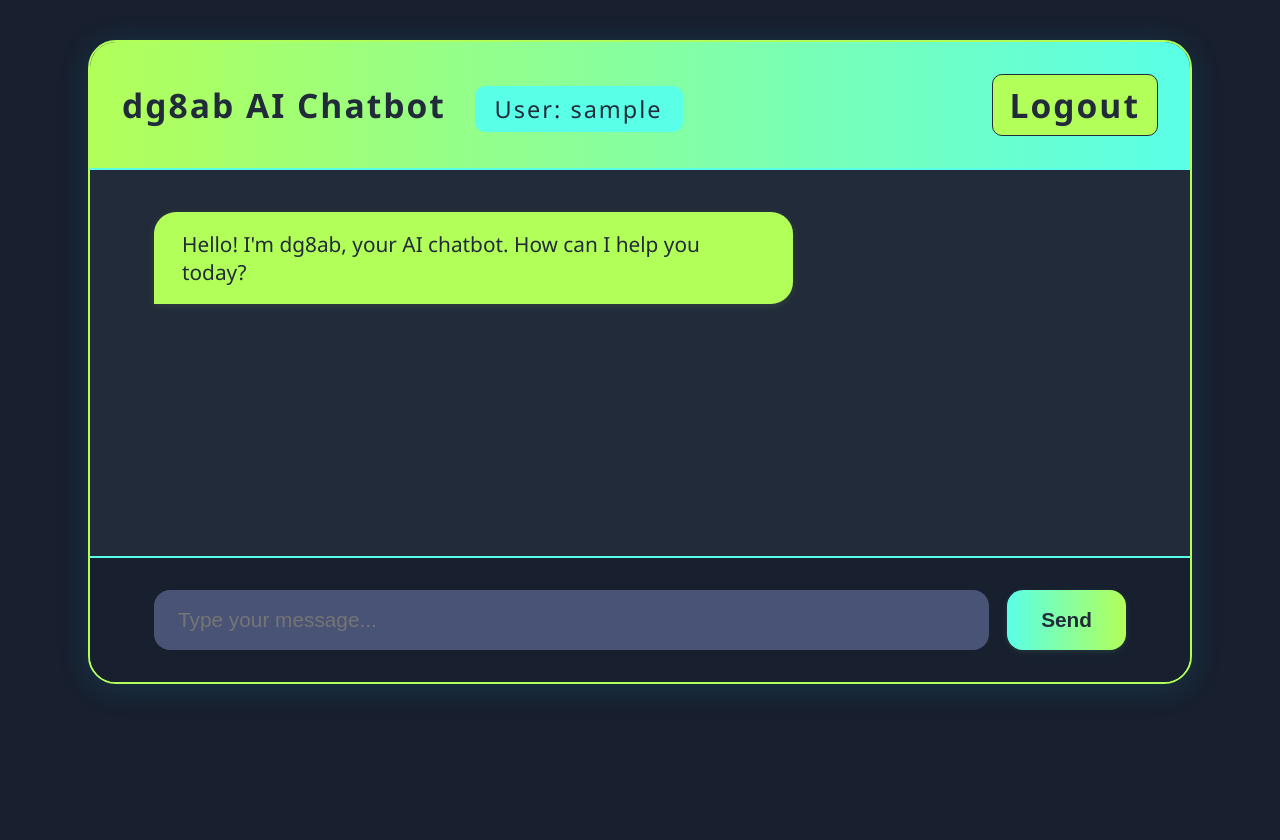
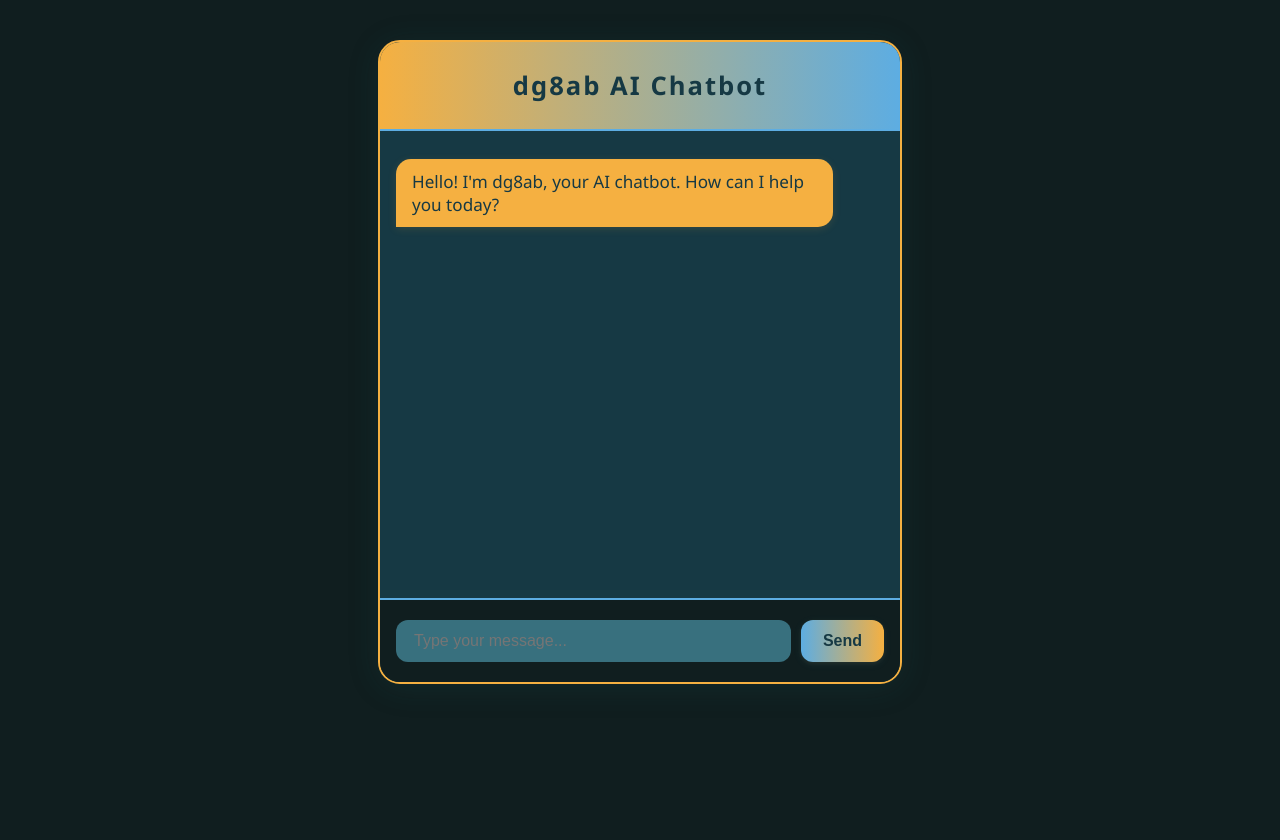
Before and after one commit to DG8AB/juhyljk, a Flask app: page /chat in a window 1280 px wide. After the commit the page ends 684 px from the top, so only its background shows below. Run offline with Flask 3, Linux system fonts and the light colour scheme; the visitor is signed in with stand-in values (Sample User, id 1); data comes from the database, SQL or seed files in the repository; data that the repository does not hold is empty.

Commit message:
Update chat.html

```diff
--- a/templates/chat.html
+++ b/templates/chat.html
@@ -2,91 +2,69 @@
 <html lang="en">
 <head>
   <meta charset="UTF-8">
-  <title>dg8ab AI Chatbot</title>
+  <title>dg8ab AI Chatbot (Puter.js)</title>
   <script src="https://js.puter.com/v2/"></script>
   <style>
     body {
-      background: #181f2e;
+      background: #101e1f;
       font-family: 'Segoe UI', Arial, sans-serif;
-      margin: 0; padding: 0;
+      margin: 0;
+      padding: 0;
+      display: flex;
+      flex-direction: column;
       min-height: 100vh;
     }
     .dg8ab-chatbot-container {
-      max-width: 1100px;
+      max-width: 520px;
       min-height: 80vh;
       margin: 40px auto 0 auto;
-      background: #222b3a;
-      border-radius: 28px;
-      box-shadow: 0 4px 32px rgba(18, 183, 215, 0.16);
+      background: #163944;
+      border-radius: 22px;
+      box-shadow: 0 4px 32px rgba(30, 100, 100, 0.15);
       padding: 0;
       display: flex;
       flex-direction: column;
       overflow: hidden;
-      border: 2px solid #b2ff59;
+      border: 2px solid #f5b041;
     }
     .dg8ab-header {
-      background: linear-gradient(90deg, #b2ff59 0%, #5affe7 100%);
-      color: #222b3a;
-      padding: 32px;
-      font-size: 2.1em;
+      background: linear-gradient(90deg, #f5b041 0%, #5dade2 100%);
+      color: #163944;
+      padding: 26px;
+      font-size: 1.6em;
       font-weight: bold;
       text-align: center;
       letter-spacing: 2px;
-      border-bottom: 2px solid #5affe7;
-      display: flex; align-items: center; justify-content: space-between;
-    }
-    .dg8ab-header .user {
-      font-size: 0.7em;
-      font-weight: normal;
-      color: #222b3a;
-      background: #5affe7;
-      padding: 7px 20px;
-      border-radius: 10px;
-      margin-left: 18px;
-    }
-    .dg8ab-header .logout {
-      font-size: 1em;
-      color: #222b3a;
-      background: #b2ff59;
-      padding: 7px 17px;
-      border-radius: 10px;
-      text-decoration: none;
-      border: 1px solid #222b3a;
-      margin-left: 32px;
-      transition: background .2s;
-    }
-    .dg8ab-header .logout:hover {
-      background: #181f2e;
-      color: #b2ff59;
+      border-bottom: 2px solid #5dade2;
     }
     .dg8ab-messages {
       flex: 1;
-      padding: 42px 64px 32px 64px;
+      padding: 28px 16px 18px 16px;
       overflow-y: auto;
-      background: #222b3a;
-      color: #f5f7fa;
-      font-size: 1.3em;
+      background: #163944;
+      color: #fdf6e3;
+      font-size: 1.07em;
       display: flex;
       flex-direction: column;
-      gap: 20px;
+      gap: 16px;
     }
     .dg8ab-message.user {
       align-self: flex-end;
-      background: #5affe7;
-      color: #222b3a;
-      border-radius: 22px 22px 0 22px;
-      padding: 18px 28px;
-      max-width: 60%;
-      box-shadow: 0 2px 8px rgba(90,255,231,0.10);
+      background: #5dade2;
+      color: #163944;
+      border-radius: 15px 15px 0 15px;
+      padding: 11px 16px;
+      max-width: 83%;
+      box-shadow: 0 2px 8px rgba(93,173,226,0.13);
     }
     .dg8ab-message.bot {
       align-self: flex-start;
-      background: #b2ff59;
-      color: #222b3a;
-      border-radius: 22px 22px 22px 0;
-      padding: 18px 28px;
-      max-width: 60%;
-      box-shadow: 0 2px 8px rgba(178,255,89,0.11);
+      background: #f5b041;
+      color: #163944;
+      border-radius: 15px 15px 15px 0;
+      padding: 11px 16px;
+      max-width: 83%;
+      box-shadow: 0 2px 8px rgba(245,176,65,0.13);
       word-break: break-word;
     }
     .dg8ab-message.bot svg {
@@ -96,52 +74,49 @@
       background: #fff;
       border-radius: 4px;
       padding: 5px;
-      margin: 8px 0;
+      margin: 7px 0;
     }
     .dg8ab-input-row {
       display: flex;
-      padding: 32px 64px;
-      background: #181f2e;
-      border-top: 2px solid #5affe7;
+      padding: 20px 16px;
+      background: #101e1f;
+      border-top: 2px solid #5dade2;
     }
     .dg8ab-input {
       flex: 1;
-      padding: 18px 24px;
+      padding: 12px 18px;
       border: none;
-      border-radius: 16px;
-      font-size: 1.3em;
+      border-radius: 12px;
+      font-size: 1em;
       outline: none;
-      background: #334155;
-      color: #f5f7fa;
+      background: #26535c;
+      color: #fdf6e3;
       transition: background 0.2s;
     }
     .dg8ab-input:focus {
-      background: #495376;
+      background: #38707e;
     }
     .dg8ab-send-btn {
-      margin-left: 18px;
-      background: linear-gradient(90deg, #5affe7 0%, #b2ff59 100%);
+      margin-left: 10px;
+      background: linear-gradient(90deg, #5dade2 0%, #f5b041 100%);
       border: none;
-      color: #222b3a;
-      font-size: 1.3em;
+      color: #163944;
+      font-size: 1em;
       font-weight: bold;
-      padding: 18px 34px;
-      border-radius: 16px;
+      padding: 12px 22px;
+      border-radius: 12px;
       cursor: pointer;
       transition: background 0.2s, box-shadow 0.2s;
-      box-shadow: 0 2px 8px rgba(90,255,231,0.08), 0 1.5px 4px rgba(178,255,89,0.06);
+      box-shadow: 0 2px 8px rgba(93,173,226,0.09), 0 1.5px 4px rgba(245,176,65,0.08);
     }
     .dg8ab-send-btn:hover {
-      background: linear-gradient(90deg, #b2ff59 0%, #5affe7 100%);
+      background: linear-gradient(90deg, #f5b041 0%, #5dade2 100%);
     }
   </style>
 </head>
 <body>
   <div class="dg8ab-chatbot-container">
-    <div class="dg8ab-header">
-      <span>dg8ab AI Chatbot <span class="user">User: {{ username }}</span></span>
-      <a href="/logout" class="logout">Logout</a>
-    </div>
+    <div class="dg8ab-header">dg8ab AI Chatbot</div>
     <div class="dg8ab-messages" id="dg8ab-messages"></div>
     <form class="dg8ab-input-row" id="dg8ab-form" autocomplete="off">
       <input type="text" class="dg8ab-input" id="dg8ab-input" placeholder="Type your message..." autofocus required />
@@ -149,16 +124,25 @@
     </form>
   </div>
   <script>
-    const username = "{{ username }}";
     const messagesEl = document.getElementById('dg8ab-messages');
     const inputEl = document.getElementById('dg8ab-input');
     const formEl = document.getElementById('dg8ab-form');
     let chatHistory = [];
 
+    // SVG intent detection: prompt for SVG if user is asking for images/diagrams
+    function isSVGIntent(msg) {
+      return /\b(draw|sketch|diagram|icon|logo|illustrat(e|ion)|map|graph|picture|image|scene|visual|show.*how|design|vector|svg)\b/i.test(msg);
+    }
+
+    // Detect if string is SVG markup
+    function isSVGResponse(txt) {
+      return txt.trim().startsWith('<svg');
+    }
+
     function appendMessage(role, text) {
       const msgDiv = document.createElement('div');
       msgDiv.className = `dg8ab-message ${role}`;
-      if (role === 'bot' && text.trim().startsWith('<svg')) {
+      if (role === 'bot' && isSVGResponse(text)) {
         msgDiv.innerHTML = text;
       } else {
         msgDiv.textContent = text;
@@ -170,7 +154,15 @@
     async function sendMessage(message) {
       appendMessage('user', message);
       let messages = [...chatHistory, {role: 'user', content: message}];
+      // Add SVG-only system prompt if user's prompt is for image/diagram/svg
+      if (isSVGIntent(message)) {
+        messages = [
+          {role: "system", content: "You are an SVG image generator. Only output valid SVG images as responses."},
+          ...messages
+        ];
+      }
       inputEl.value = '';
+      // Show loading message
       const loadingDiv = document.createElement('div');
       loadingDiv.className = 'dg8ab-message bot';
       loadingDiv.textContent = '...';
@@ -178,16 +170,12 @@
       messagesEl.scrollTop = messagesEl.scrollHeight;
 
       try {
-        const res = await fetch('/api/chat', {
-          method: 'POST',
-          headers: {'Content-Type': 'application/json'},
-          body: JSON.stringify({ prompt: message, history: chatHistory }),
-        });
-        const data = await res.json();
+        // Use Claude-3-7-sonnet, test mode enabled
+        const response = await puter.ai.chat(messages, true, { model: 'claude-3-7-sonnet' });
         messagesEl.removeChild(loadingDiv);
-        appendMessage('bot', data.response);
+        appendMessage('bot', response);
         chatHistory.push({role: 'user', content: message});
-        chatHistory.push({role: 'assistant', content: data.response});
+        chatHistory.push({role: 'assistant', content: response});
       } catch (err) {
         messagesEl.removeChild(loadingDiv);
         appendMessage('bot', 'Error: ' + (err.message || 'Failed to get a response.'));
@@ -197,24 +185,16 @@
     formEl.addEventListener('submit', function(e) {
       e.preventDefault();
       const msg = inputEl.value.trim();
-      if (msg) sendMessage(msg);
+      if (msg) {
+        sendMessage(msg);
+      }
     });
 
-    window.addEventListener('DOMContentLoaded', async () => {
-      const res = await fetch('/api/messages');
-      const history = await res.json();
-      for (const msg of history) {
-        appendMessage('user', msg.prompt);
-        appendMessage('bot', msg.response);
-        chatHistory.push({role: 'user', content: msg.prompt});
-        chatHistory.push({role: 'assistant', content: msg.response});
-      }
-      if (history.length === 0) {
-        setTimeout(() => {
-          appendMessage('bot', "Hello! I'm dg8ab, your AI chatbot. How can I help you today?");
-          chatHistory.push({role: 'assistant', content: "Hello! I'm dg8ab, your AI chatbot. How can I help you today?"});
-        }, 200);
-      }
+    window.addEventListener('DOMContentLoaded', () => {
+      setTimeout(() => {
+        appendMessage('bot', "Hello! I'm dg8ab, your AI chatbot. How can I help you today?");
+        chatHistory.push({role: 'assistant', content: "Hello! I'm dg8ab, your AI chatbot. How can I help you today?"});
+      }, 200);
     });
   </script>
 </body>
```
